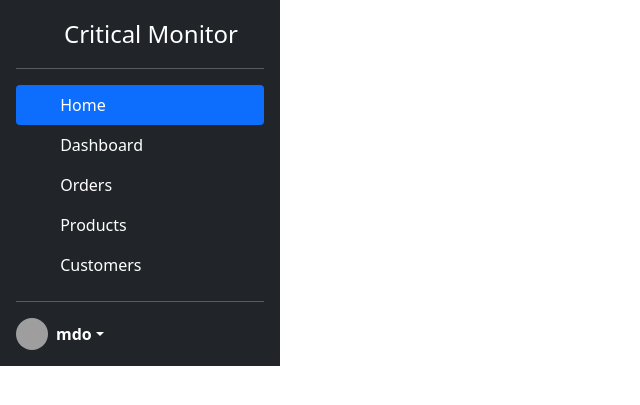
After one commit to edalastra/Critical-Monitor, a Flask app: page /home in a window 1280 px wide. The commit adds this page. Shown: the top 405 px of the page, without its empty margins (0-640 px from the left). Run offline with Flask 2, Linux system fonts and the light colour scheme; some libraries are stand-ins or nearby versions; grey boxes are pictures that could not be loaded.

Commit message:
subindo o projeto

```diff
--- a/app/__init__.py
+++ b/app/__init__.py
@@ -21,5 +21,6 @@ from app.models import User
 
 from app.controllers.auth import auth as auth_blueprint
 app.register_blueprint(auth_blueprint)
-from app.controllers.cm import cm as cm_blueprint
-app.register_blueprint(cm_blueprint)
+from app.controllers.monitor import monitor as monitor_blueprint
+monitor_blueprint.register_blueprint(auth_blueprint)
+app.register_blueprint(monitor_blueprint)
--- /dev/null
+++ b/app/controllers/monitor.py
@@ -0,0 +1,7 @@
+from flask import Blueprint, render_template
+
+monitor = Blueprint('monitor', __name__)
+
+@monitor.route('/home')
+def home():
+    return render_template('monitor/home.html')
--- a/app/templates/base.html
+++ b/app/templates/base.html
@@ -10,6 +10,8 @@
     {% block head %} {% endblock %}
   </head>
 <body>
+
+    {% block sidebar %}{% endblock %}
 
       <main>
 
--- /dev/null
+++ b/app/templates/monitor/home.html
@@ -0,0 +1,3 @@
+{% extends 'base.html' %}
+
+    {% include 'monitor/sidebar.html' %}
--- /dev/null
+++ b/app/templates/monitor/sidebar.html
@@ -0,0 +1,65 @@
+
+<div class="d-flex flex-column flex-shrink-0 p-3 text-white bg-dark" style="width: 280px;">
+    <a href="/" class="d-flex align-items-center mb-3 mb-md-0 me-md-auto text-white text-decoration-none">
+      <svg class="bi me-2" width="40" height="32"><use xlink:href="#bootstrap"/></svg>
+      <span class="fs-4">Critical Monitor</span>
+    </a>
+    <hr>
+    <ul class="nav nav-pills flex-column mb-auto">
+      <li class="nav-item">
+        <a href="#" class="nav-link active" aria-current="page">
+          <svg class="bi me-2" width="16" height="16"><use xlink:href="#home"/></svg>
+          Home
+        </a>
+      </li>
+      <li>
+        <a href="#" class="nav-link text-white">
+          <svg class="bi me-2" width="16" height="16"><use xlink:href="#speedometer2"/></svg>
+          Dashboard
+        </a>
+      </li>
+      <li>
+        <a href="#" class="nav-link text-white">
+          <svg class="bi me-2" width="16" height="16"><use xlink:href="#table"/></svg>
+          Orders
+        </a>
+      </li>
+      <li>
+        <a href="#" class="nav-link text-white">
+          <svg class="bi me-2" width="16" height="16"><use xlink:href="#grid"/></svg>
+          Products
+        </a>
+      </li>
+      <li>
+        <a href="#" class="nav-link text-white">
+          <svg class="bi me-2" width="16" height="16"><use xlink:href="#people-circle"/></svg>
+          Customers
+        </a>
+      </li>
+    </ul>
+    <hr>
+    <div class="dropdown">
+      <a href="#" class="d-flex align-items-center text-white text-decoration-none dropdown-toggle" id="dropdownUser1" data-bs-toggle="dropdown" aria-expanded="false">
+        <img src="https://github.com/mdo.png" alt="" width="32" height="32" class="rounded-circle me-2">
+        <strong>mdo</strong>
+      </a>
+      <ul class="dropdown-menu dropdown-menu-dark text-small shadow" aria-labelledby="dropdownUser1">
+        <li><a class="dropdown-item" href="#">New project...</a></li>
+        <li><a class="dropdown-item" href="#">Settings</a></li>
+        <li><a class="dropdown-item" href="#">Profile</a></li>
+        <li><hr class="dropdown-divider"></li>
+        <li><a class="dropdown-item" href="#">Sign out</a></li>
+      </ul>
+    </div>
+  </div>
+
+  <script>
+      /* global bootstrap: false */
+(function () {
+  'use strict'
+  var tooltipTriggerList = [].slice.call(document.querySelectorAll('[data-bs-toggle="tooltip"]'))
+  tooltipTriggerList.forEach(function (tooltipTriggerEl) {
+    new bootstrap.Tooltip(tooltipTriggerEl)
+  })
+})()
+  </script>
```
Also changed, not shown: app/controllers/auth.py (+6 -6 lines), app/controllers/cm.py (deleted, +0 -7 lines), app/static/css/monitor/sidebar.css (added, +89 -0 lines), app/static/css/signin.css (deleted, +0 -49 lines), app/templates/auth/signin.html (renamed from app/templates/signin.html), app/templates/auth/signup.html (renamed from app/templates/signup.html).
